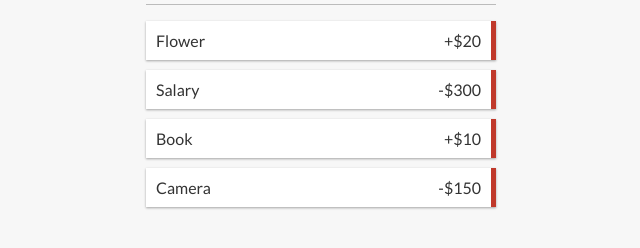
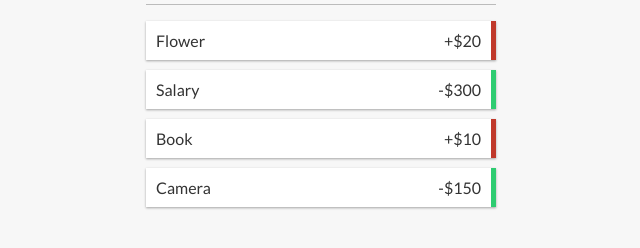
Before and after one commit to ahmedsamir96m/ExpensesTracker, a React (Create React App) app: page / in a window 1280 px wide. Shown: the part 341-589 px from the top of the page, without its empty margins (319-959 px from the left). Built offline with nearby package versions, Linux system fonts and the light colour scheme; the HTML template or start-up script is replaced by a standard one.

Commit message:
working with css

```diff
--- a/src/components/TransactionItem.js
+++ b/src/components/TransactionItem.js
@@ -4,7 +4,7 @@ export const TransactionItem = ({transaction}) => {
     const sign = transaction.amount < 0 ? "+" : '-';
 
     return (
-        <li className="transaction-list__minus minus">
+        <li className= {transaction.amount > 0 ? "plus" : "minus"}>
             {transaction.text}
             <span>{sign}${Math.abs(transaction.amount)}</span>
             <button className="transaction-list__delete">x</button>
```
